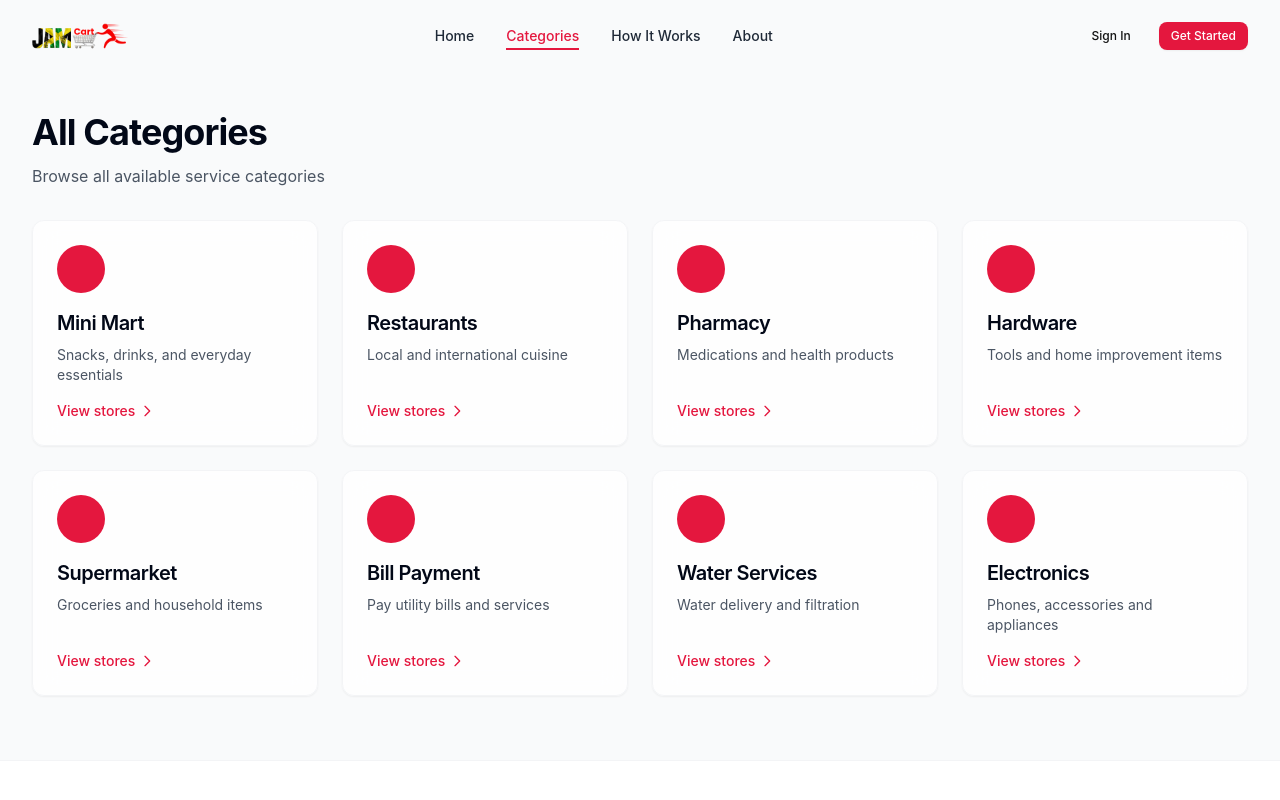
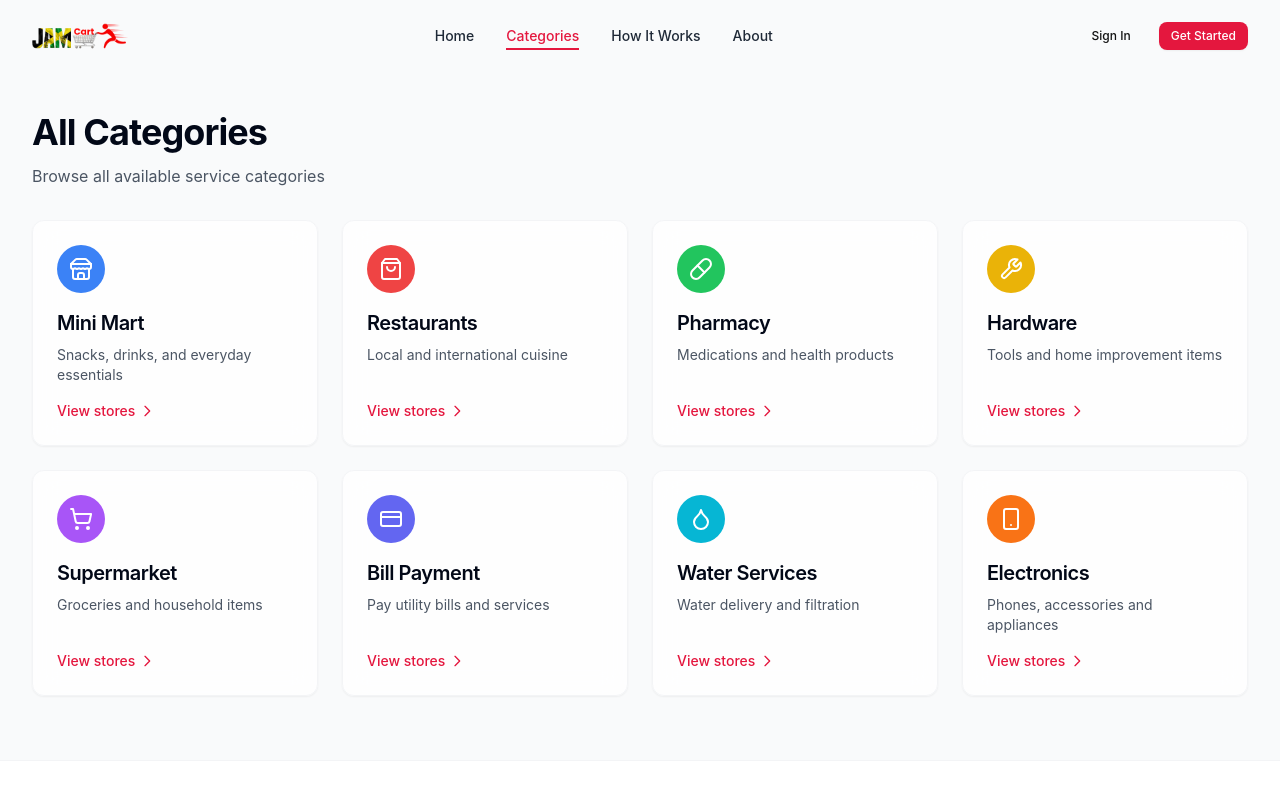
Before and after one commit to erick-cls/jamcart-convenience-hub, a React (Vite) app: page /categories in a window 1280 px wide. Shown: the top 800 px of the page. Built offline with nearby package versions, Linux system fonts and the light colour scheme.

Commit message:
Fix type error in CategoryCard
The CategoryCard component was receiving an unexpected "image" prop, causing a type error. This commit updates the CategoryCardProps interface to include the "image" property.

```diff
--- a/src/pages/Categories.tsx
+++ b/src/pages/Categories.tsx
@@ -4,6 +4,7 @@ import { useNavigate } from "react-router-dom";
 import Header from "@/components/layout/Header";
 import Footer from "@/components/layout/Footer";
 import CategoryCard from "@/components/ui/CategoryCard";
+import { Store, ShoppingBag, Pill, Wrench, ShoppingCart, CreditCard, Droplet, Smartphone } from "lucide-react";
 
 // Mock categories data
 const categories = [
@@ -11,56 +12,64 @@ const categories = [
     id: "minimart",
     name: "Mini Mart",
     description: "Snacks, drinks, and everyday essentials",
-    imageUrl: "/placeholder.svg",
+    icon: <Store className="h-6 w-6" />,
+    color: "bg-blue-500",
     storeCount: 24
   },
   {
     id: "restaurant",
     name: "Restaurants",
     description: "Local and international cuisine",
-    imageUrl: "/placeholder.svg",
+    icon: <ShoppingBag className="h-6 w-6" />,
+    color: "bg-red-500",
     storeCount: 42
   },
   {
     id: "pharmacy",
     name: "Pharmacy",
     description: "Medications and health products",
-    imageUrl: "/placeholder.svg",
+    icon: <Pill className="h-6 w-6" />,
+    color: "bg-green-500",
     storeCount: 16
   },
   {
     id: "hardware",
     name: "Hardware",
     description: "Tools and home improvement items",
-    imageUrl: "/placeholder.svg",
+    icon: <Wrench className="h-6 w-6" />,
+    color: "bg-yellow-500",
     storeCount: 8
   },
   {
     id: "supermarket",
     name: "Supermarket",
     description: "Groceries and household items",
-    imageUrl: "/placeholder.svg",
+    icon: <ShoppingCart className="h-6 w-6" />,
+    color: "bg-purple-500",
     storeCount: 12
   },
   {
     id: "billpay",
     name: "Bill Payment",
     description: "Pay utility bills and services",
-    imageUrl: "/placeholder.svg",
+    icon: <CreditCard className="h-6 w-6" />,
+    color: "bg-indigo-500",
     storeCount: 5
   },
   {
     id: "water",
     name: "Water Services",
     description: "Water delivery and filtration",
-    imageUrl: "/placeholder.svg",
+    icon: <Droplet className="h-6 w-6" />,
+    color: "bg-cyan-500",
     storeCount: 7
   },
   {
     id: "electronics",
     name: "Electronics",
     description: "Phones, accessories and appliances",
-    imageUrl: "/placeholder.svg",
+    icon: <Smartphone className="h-6 w-6" />,
+    color: "bg-orange-500",
     storeCount: 14
   }
 ];
@@ -89,11 +98,11 @@ const Categories = () => {
               {categories.map((category) => (
                 <CategoryCard
                   key={category.id}
+                  id={category.id}
                   name={category.name}
                   description={category.description}
-                  image={category.imageUrl}
-                  storeCount={category.storeCount}
-                  onClick={() => handleCategoryClick(category.id)}
+                  icon={category.icon}
+                  color={category.color}
                 />
               ))}
             </div>
```
